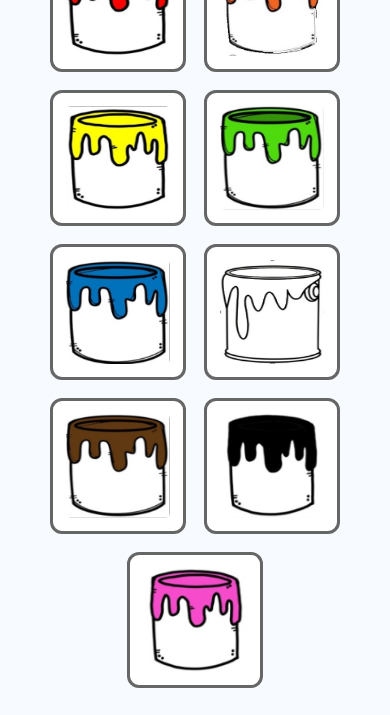
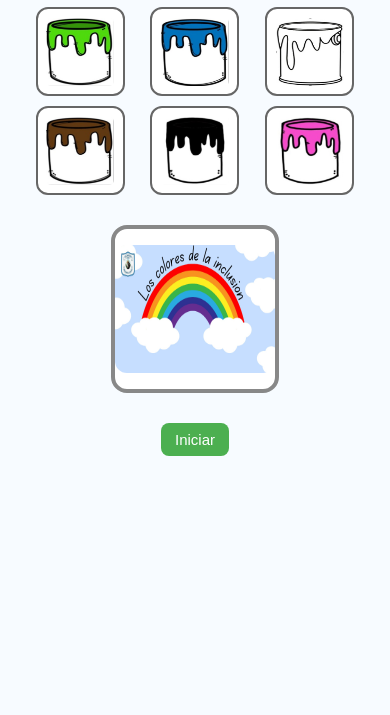
Before and after one commit to LuigiSuarez/juegocolores, a plain HTML site: page index.html in a window 390 px wide. Shown: the part 208-923 px from the top of the page. After the commit the page ends 844 px from the top, so only its background shows below. Drawn offline with Linux system fonts and the light colour scheme.

Commit message:
agregando responsividad 5

```diff
--- a/index.html
+++ b/index.html
@@ -14,14 +14,18 @@
 
       h1 {
         margin-bottom: 20px;
+        font-size: 1.8rem;
       }
 
+      /* 🔹 Por defecto (monitores grandes): una sola fila horizontal */
       #top {
         display: flex;
-        flex-wrap: wrap;
+        flex-wrap: nowrap;
         justify-content: center;
+        align-items: center;
         gap: 18px;
         margin-top: 10px;
+        overflow-x: auto;
       }
 
       .top-mon {
@@ -35,6 +39,7 @@
         cursor: pointer;
         background: white;
         transition: transform 0.2s ease, box-shadow 0.2s ease;
+        flex-shrink: 0;
       }
 
       .top-mon:hover {
@@ -87,6 +92,70 @@
 
       #startBtn:hover {
         background: #45a049;
+      }
+
+      /* 🔹 En pantallas medianas (tablets) → mostrar 3 por fila */
+      @media (max-width: 900px) {
+        #top {
+          display: grid;
+          grid-template-columns: repeat(3, 1fr);
+          gap: 14px;
+          justify-items: center;
+        }
+
+        .top-mon {
+          width: 110px;
+          height: 110px;
+        }
+      }
+
+      /* 🔹 En celulares pequeños */
+      @media (max-width: 600px) {
+        h1 {
+          font-size: 1.4rem;
+        }
+
+        #top {
+          grid-template-columns: repeat(3, 1fr);
+          gap: 10px;
+        }
+
+        .top-mon {
+          width: 95px;
+          height: 95px;
+          border-width: 2px;
+        }
+
+        #commander {
+          width: 180px;
+          height: 180px;
+        }
+
+        #mensaje {
+          font-size: 18px;
+        }
+
+        #startBtn {
+          font-size: 15px;
+          padding: 8px 14px;
+        }
+      }
+
+      /* 🔹 Ultra pequeño (por debajo de 400px) */
+      @media (max-width: 400px) {
+        .top-mon {
+          width: 85px;
+          height: 85px;
+        }
+
+        #commander {
+          width: 160px;
+          height: 160px;
+        }
+
+        #mensaje {
+          font-size: 16px;
+        }
       }
     </style>
   </head>
@@ -143,7 +212,6 @@
       let colorCorrecto = "";
       let running = false;
 
-      // 🔹 Variabilidad en los mensajes
       const mensajesExito = [
         "¡Muy bien hecho!",
         "¡Excelente trabajo!",
@@ -161,7 +229,7 @@
         "No te rindas, tú puedes.",
         "Vamos, prueba otra vez.",
         "Sigue intentando.",
-        "Piensa un poco más, tu puedes.",
+        "Piensa un poco más.",
         "Ya sabes los colores, inténtalo de nuevo.",
       ];
 
@@ -174,7 +242,7 @@
         window.speechSynthesis.cancel();
         const u = new SpeechSynthesisUtterance(texto);
         u.lang = "es-ES";
-        u.rate = 1.3;
+        u.rate = 1.5;
         window.speechSynthesis.speak(u);
       }
 
```
